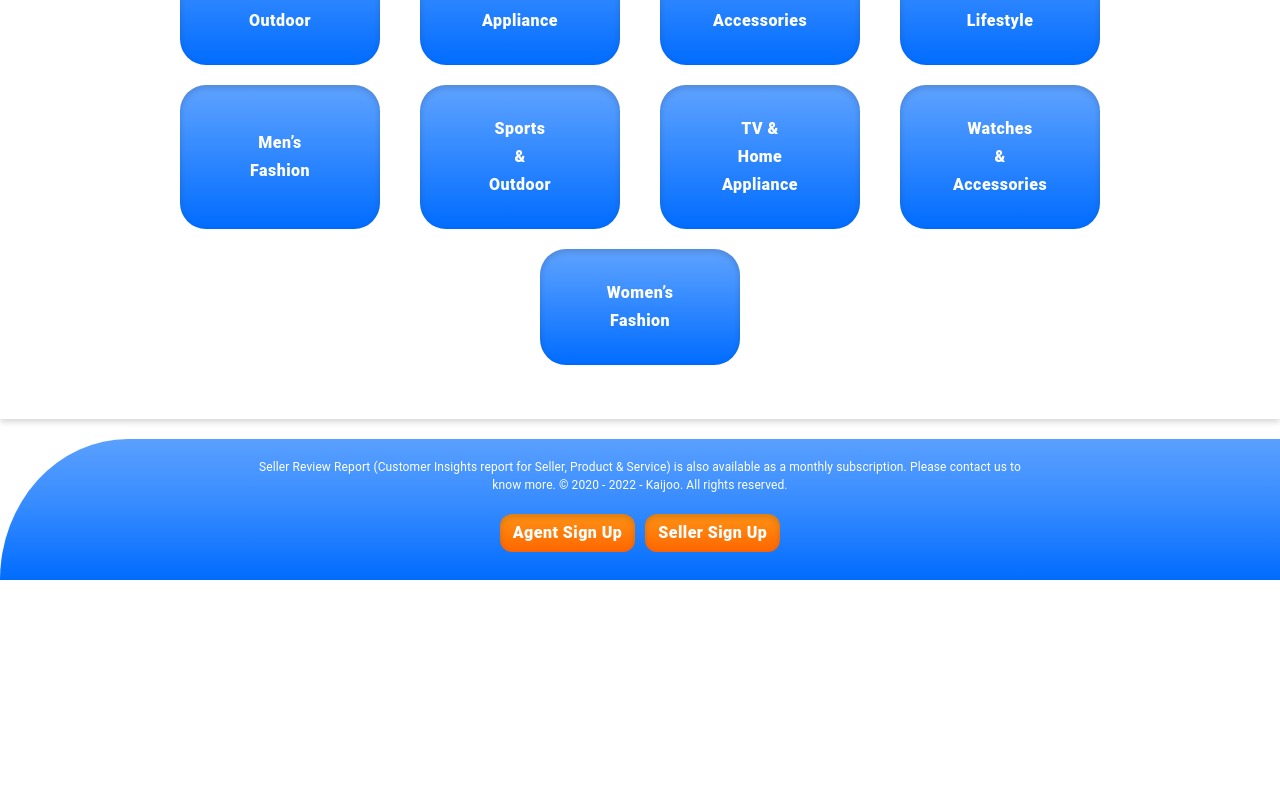
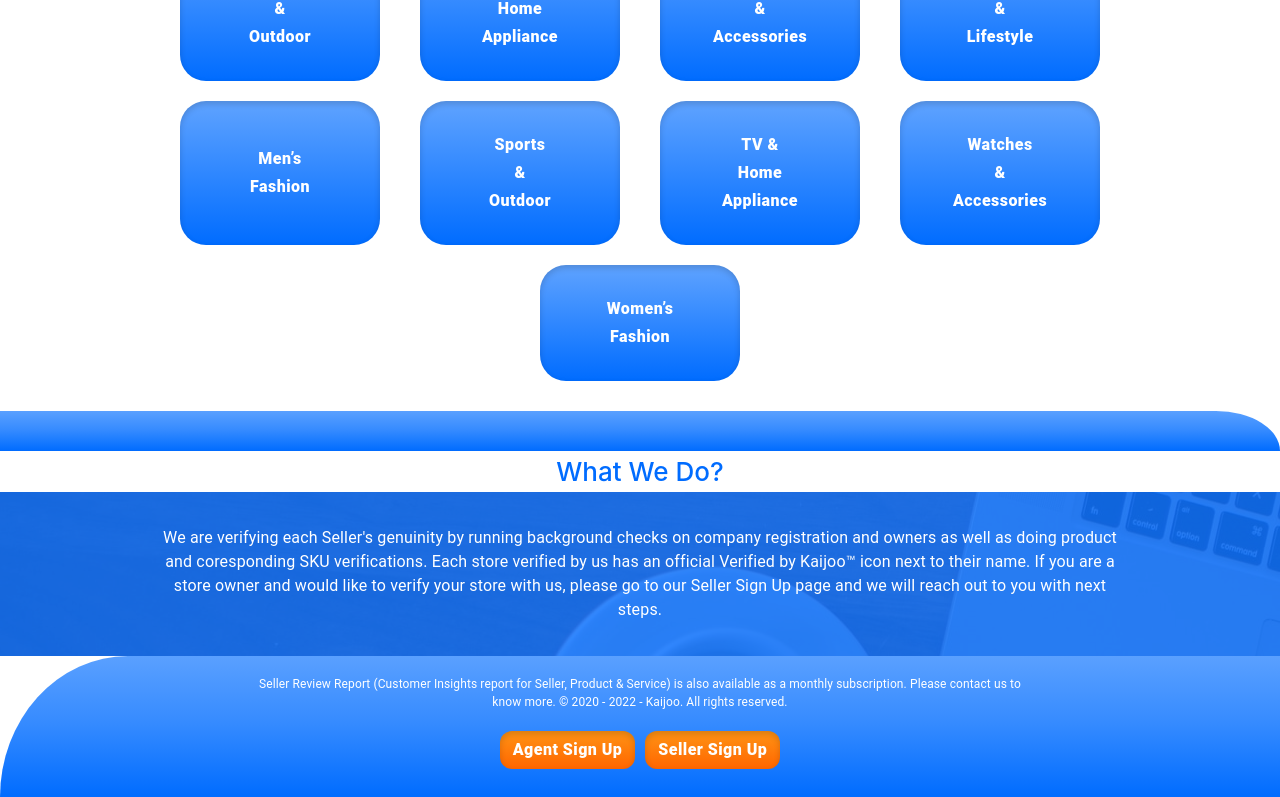
Before and after one commit to Rehan-AF/kaijoo-official, a React (Create React App) app: page /reviews in a window 1280 px wide. Shown: the part 964-1761 px from the top of the page. Before the commit the page ends 1544 px from the top, so only its background shows below. Built offline with nearby package versions, Linux system fonts and the light colour scheme.

Commit message:
what we do portion

```diff
--- a/src/Components/categories/index.js
+++ b/src/Components/categories/index.js
@@ -169,6 +169,6 @@ const useStyles = makeStyles(() => ({
     display: "flex",
     justifyContent: "space-around",
     flexWrap: "wrap",
-    padding: "34px 160px",
+    padding: "10px 160px 30px 160px",
   },
 }));
--- /dev/null
+++ b/src/Components/whatWeDo/index.jsx
@@ -0,0 +1,62 @@
+import React from "react";
+import { makeStyles, Typography } from "@material-ui/core";
+import img from "../../assets/laptop.jpg";
+
+const WhatWeDo = () => {
+  const classes = useStyles();
+  return (
+    <div>
+      <div className={classes.topHead}></div>
+      <div className={classes.home}>
+        <div className={classes.subDiv}>
+          <div className={classes.white}>
+            <Typography variant="p" className={classes.whiteTypo}>
+              What We Do?
+            </Typography>
+          </div>
+          <div ClassName={classes.lastDiv}>
+            <Typography className={classes.lastDivTypo}>
+              We are verifying each Seller's genuinity by running background
+              checks on company registration and owners as well as doing product
+              and coresponding SKU verifications. Each store verified by us has
+              an official Verified by Kaijoo™ icon next to their name. If you
+              are a store owner and would like to verify your store with us,
+              please go to our Seller Sign Up page and we will reach out to you
+              with next steps.
+            </Typography>
+          </div>
+        </div>
+      </div>
+    </div>
+  );
+};
+
+export default WhatWeDo;
+const useStyles = makeStyles(() => ({
+  topHead: {
+    height: "40px",
+    borderRadius: "10% 5% 28% 0% / 0% 100% 0% 10%  ",
+    background:
+      "transparent linear-gradient(180deg, #5AA0FF 0%, #368BFF 47%, #006CFF 100%) 0% 0% no-repeat padding-box",
+  },
+  home: {
+    background: `url(${img})`,
+    color: "white",
+    textAlign: "center",
+  },
+  subDiv: {
+    background: "#0D73FFD9 0% 0% no-repeat padding-box",
+  },
+  white: {
+    background: "white",
+    padding: "5px",
+  },
+  whiteTypo: {
+    color: "#006CFF",
+    fontSize: "26px",
+    fontWeight: "500",
+  },
+  lastDivTypo: {
+    padding: "34px 160px 34px 160px",
+  },
+}));
--- a/src/Pages/Home/index.js
+++ b/src/Pages/Home/index.js
@@ -3,6 +3,7 @@ import { makeStyles, Typography } from "@material-ui/core";
 import img from "../../assets/laptop.jpg";
 import levels from "../../assets/levels.png";
 import Categories from "../../Components/categories";
+import WhatWeDo from "../../Components/whatWeDo";
 
 const Home = () => {
   const classes = useStyles();
@@ -30,9 +31,12 @@ const Home = () => {
         <div>
           <img src={levels} alt="level 1, level 2, level 3" />
         </div>
-        <div>
-          <Categories />
-        </div>
+      </div>
+      <div>
+        <Categories />
+      </div>
+      <div>
+        <WhatWeDo />
       </div>
     </div>
   );
```
